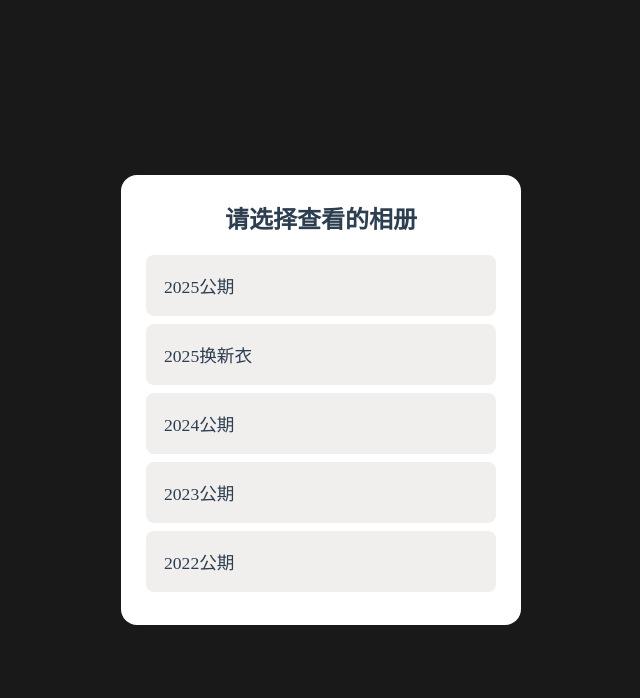
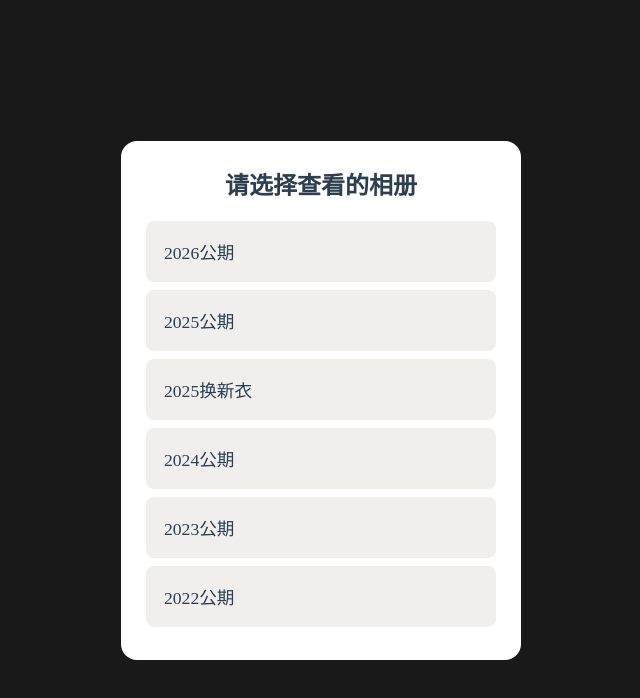
Before and after one commit to wzlwzlwzl/look, a plain HTML site: page index.html in a window 1280 px wide. Shown: the whole page, without its empty margins (319-959 px from the left). Drawn offline with Linux system fonts and the light colour scheme.

Commit message:
Update index.html

```diff
--- a/index.html
+++ b/index.html
@@ -95,6 +95,7 @@
                 <div class="dialog-content">
                     <h1 class="menu-title">请选择查看的相册</h1>
                     <ul class="menu-list">
+						<li class="menu-item" year="2026"  val="gongqi">2026公期</li>
 						<li class="menu-item" year="2025"  val="gongqi">2025公期</li>
                         <li class="menu-item" year="2025"  val="huanxinyi">2025换新衣</li>
                         <li class="menu-item" year="2024"  val="gq">2024公期</li>
```
